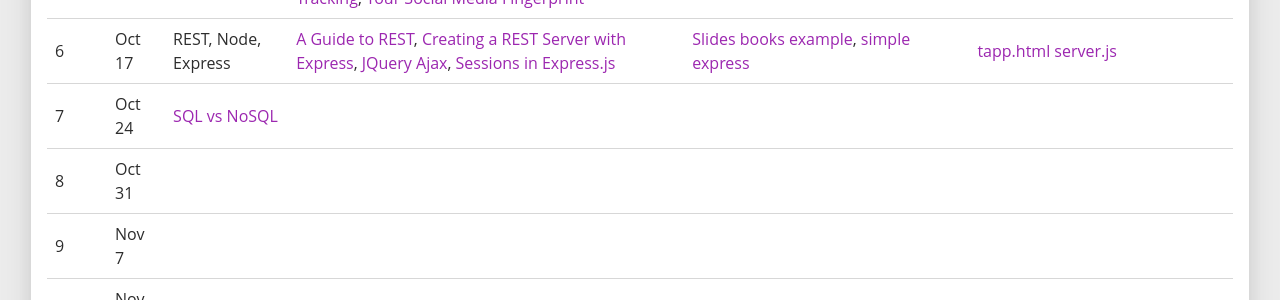
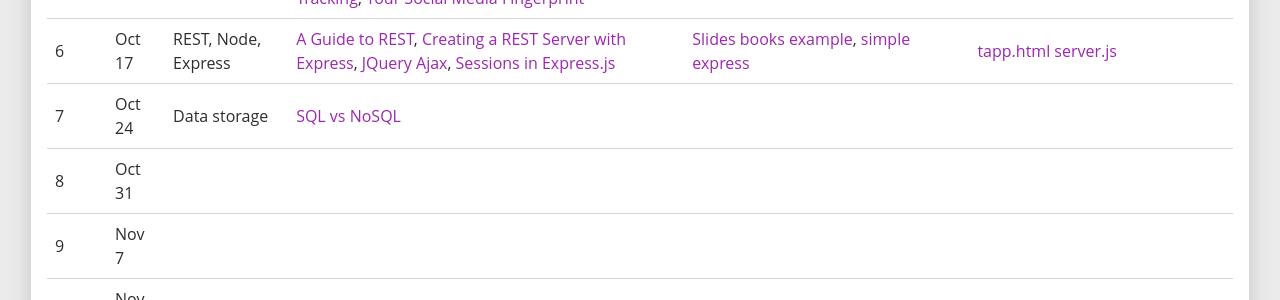
Before and after one commit to nigef/CSC309-Fall-2016.github.io, a Jekyll site: the page built from lectures.md, in a window 1280 px wide. Shown: the part 722-1022 px from the top of the page. Built offline with Jekyll 4.4.1, drawn with Linux system fonts in a browser that asks for light colours.

Commit message:
adding resources

```diff
--- a/lectures.md
+++ b/lectures.md
@@ -135,8 +135,8 @@ permalink: /lectures/
     <tr>
       <td>7</td>
       <td>Oct 24</td>
+           <td>Data storage</td>
       <td><a href="https://www.sitepoint.com/sql-vs-nosql-differences/">SQL vs NoSQL</a></td>
-      <td></td>
       <td></td>
       <td></td>
     </tr>
```
